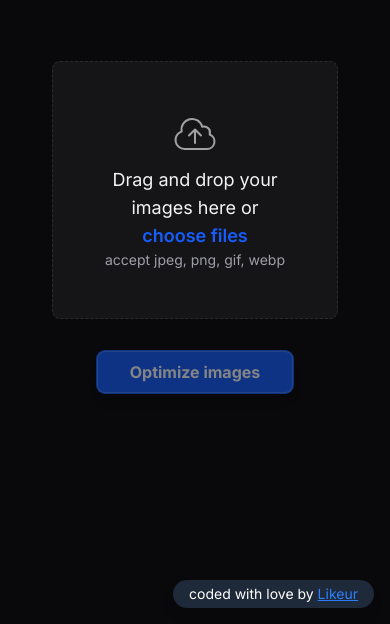
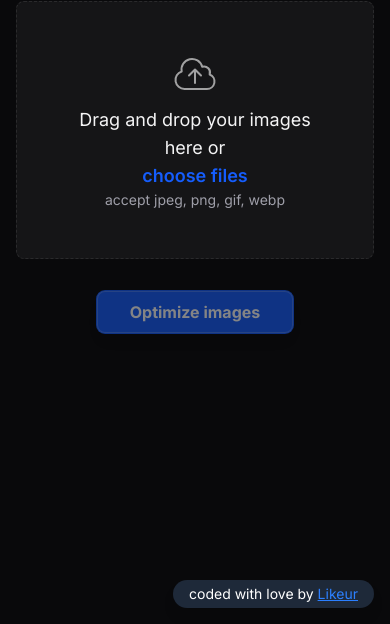
Before and after one commit to Likeur/imop-web, a website: page index.html in a window 390 px wide. Shown: the part 220-844 px from the top of the page. Drawn offline with nearby package versions, Linux system fonts and the light colour scheme; files that its build step writes are made by us from their sources.

Commit message:
fix: responsive padding

```diff
--- a/index.html
+++ b/index.html
@@ -8,9 +8,9 @@
     <link rel="stylesheet" href="css/output.css" />
   </head>
   <body
-    class="bg-zinc-950 text-white flex flex-col items-center p-8 w-screen overflow-x-hidden"
+    class="bg-zinc-950 text-white flex flex-col items-center p-4 lg:p-8 w-screen overflow-x-hidden"
   >
-    <main class="p-5 w-full lg:w-[40vw] mx-auto">
+    <main class="lg:p-5 w-full lg:w-[40vw] mx-auto">
       <header class="w-full">
         <div class="border-b border-dashed border-zinc-50/10 pb-4">
           <a href="" class="flex items-center gap-2">
```
Also changed, not shown: css/output.css.
